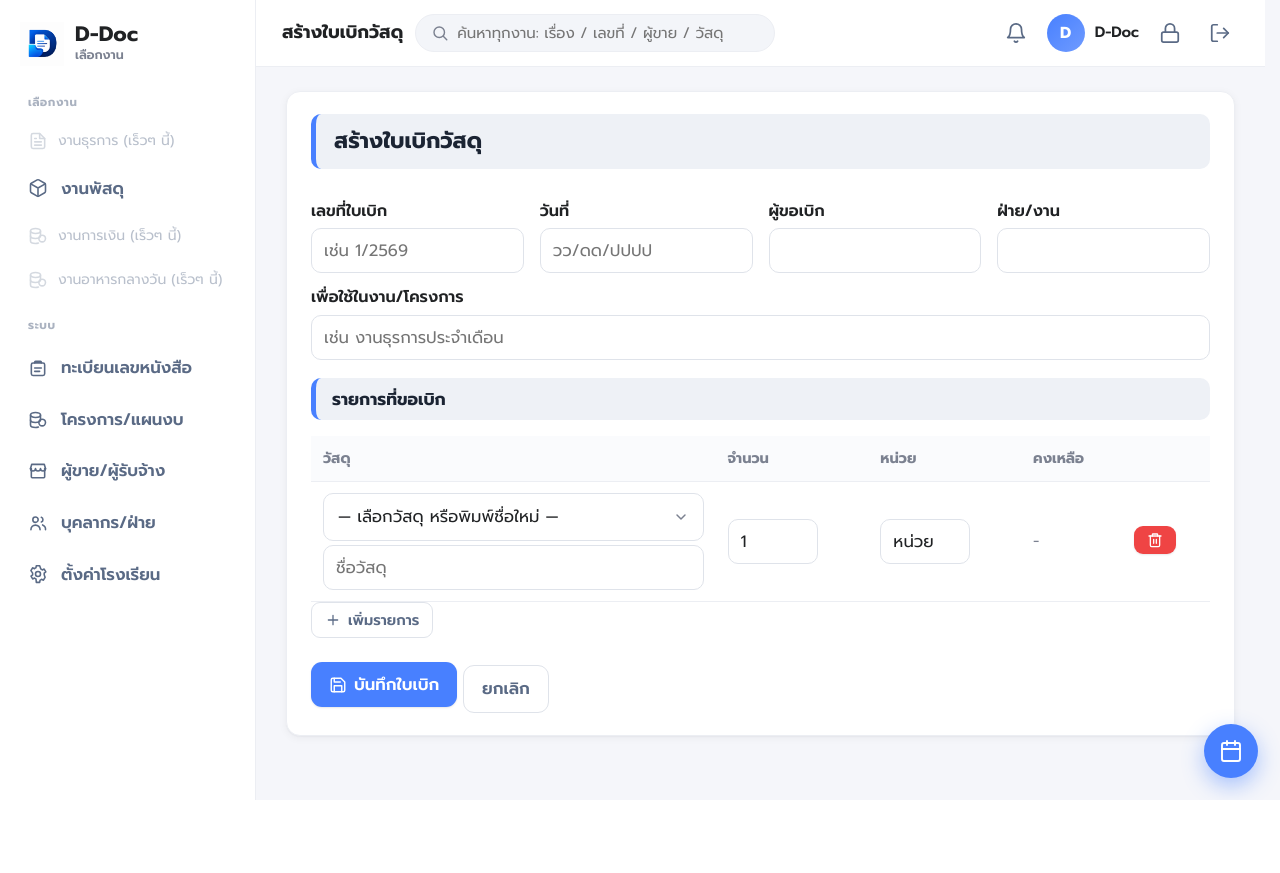
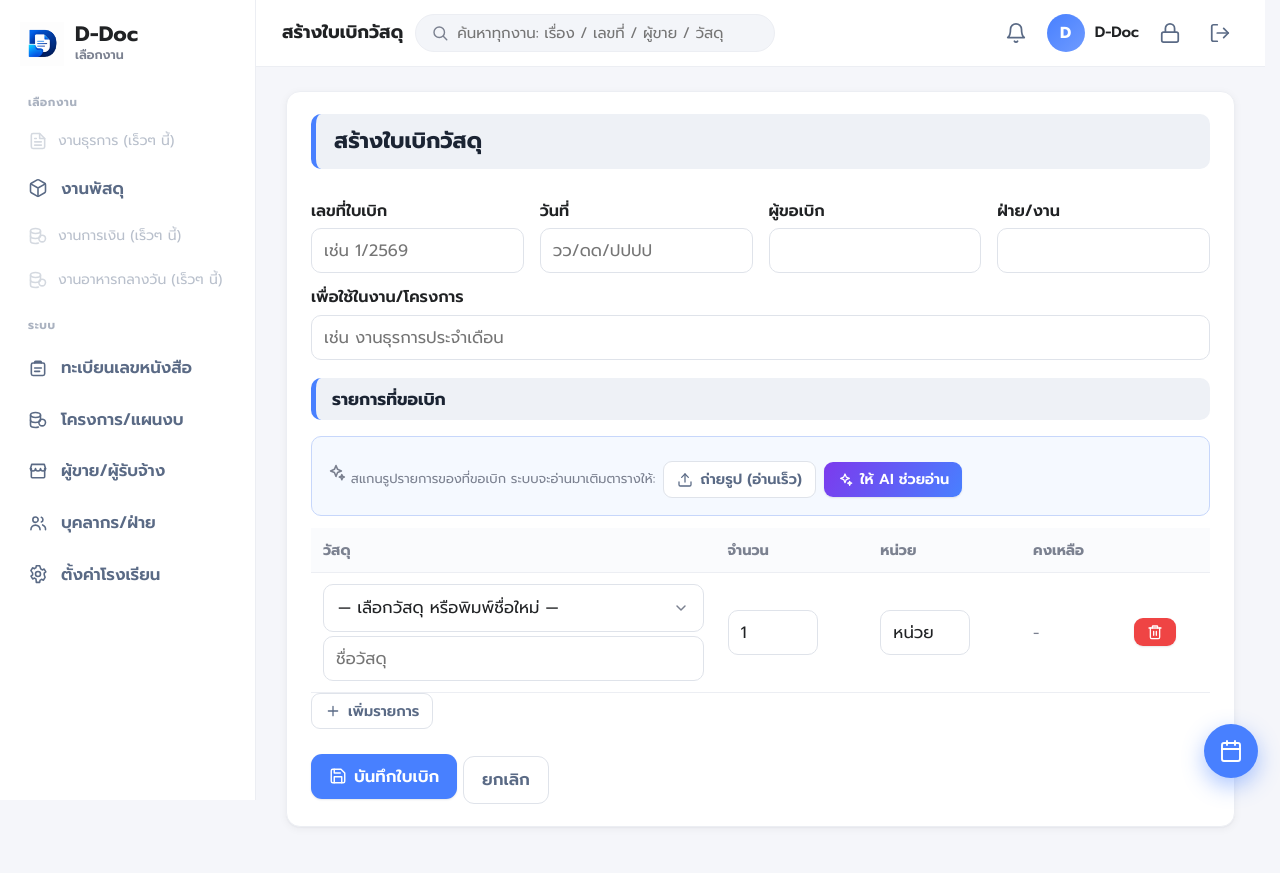
Before and after one commit to siratheetee-coder/D-Doc, a Python web app: template app/templates/requisition_form.html in a window 1280 px wide. Before the commit the page ends 800 px from the top, so only its background shows below. Run offline with Jinja, Linux system fonts and the light colour scheme; the template is opened without the code that fills it, so the values that code supplies are empty.

Commit message:
ใบเบิกวัสดุ: เพิ่มปุ่มถ่ายรูป + AI ช่วยอ่าน สแกนรายการ
ใช้ endpoint เดิม (/procurement/ocr-items, /procurement/ai-items)
- สแกนรูป -> เติมแถวรายการให้อัตโนมัติ (ชื่อ/จำนวน/หน่วย)
- จับคู่วัสดุที่มีในคลังโดยชื่อตรงกัน -> ผูก id + แสดงคงเหลือ
- ปรับ addRow ให้รับค่าพรีฟิลล์ (ยังเพิ่มแถวว่างได้เหมือนเดิม)

Co-Authored-By: Claude Opus 4.8 <noreply@anthropic.com>

```diff
--- a/app/templates/requisition_form.html
+++ b/app/templates/requisition_form.html
@@ -17,6 +17,20 @@
     <input name="purpose" placeholder="เช่น งานธุรการประจำเดือน">
 
     <h2 style="margin-top:18px;">รายการที่ขอเบิก</h2>
+    <div style="border:1px solid #c7d7fb; background:#f5f9ff; border-radius:10px; padding:12px 14px; margin-bottom:12px;">
+      <div style="display:flex; gap:8px; flex-wrap:wrap; align-items:center;">
+        <span class="muted" style="font-size:13px;"><svg class="icon"><use href="#ic-ai"/></svg> สแกนรูปรายการของที่ขอเบิก ระบบจะอ่านมาเติมตารางให้:</span>
+        <label class="btn gray sm" style="cursor:pointer;">
+          <svg class="icon"><use href="#ic-upload"/></svg> ถ่ายรูป (อ่านเร็ว)
+          <input type="file" accept="image/*" capture="environment" style="display:none;" onchange="reqScan(this,'/procurement/ocr-items','กำลังอ่านรูป (OCR)...')">
+        </label>
+        <label class="btn sm" style="cursor:pointer; background:linear-gradient(120deg,#7c3aed,#4880FF); color:#fff; border:none;">
+          <svg class="icon"><use href="#ic-ai"/></svg> ให้ AI ช่วยอ่าน
+          <input type="file" accept="image/*" capture="environment" style="display:none;" onchange="reqScan(this,'/procurement/ai-items','กำลังให้ AI อ่านรูป...')">
+        </label>
+        <span id="reqScanMsg" class="muted" style="font-size:13px;"></span>
+      </div>
+    </div>
     <table id="itemtbl">
       <thead><tr><th style="width:45%;">วัสดุ</th><th>จำนวน</th><th>หน่วย</th><th>คงเหลือ</th><th></th></tr></thead>
       <tbody id="itembody"></tbody>
@@ -38,7 +52,7 @@
     return '<option value="">— เลือกวัสดุ หรือพิมพ์ชื่อใหม่ —</option>' +
       MATS.map(function(m){return '<option value="'+m.id+'">'+m.name+' (คงเหลือ '+m.bal+' '+m.unit+')</option>';}).join('');
   }
-  function addRow(){
+  function addRow(name, qty, unit){
     var tr = document.createElement('tr');
     tr.innerHTML =
       '<td><select onchange="pick(this)" style="margin-bottom:4px;">'+matOptions()+'</select>'+
@@ -49,6 +63,35 @@
       '<td class="bal muted">-</td>'+
       '<td><button class="btn red sm" type="button" onclick="this.closest(\'tr\').remove()"><svg class="icon"><use href="#ic-trash"/></svg></button></td>';
     document.getElementById('itembody').appendChild(tr);
+    if(name){
+      tr.querySelector('input[name=item_name]').value = name;
+      if(qty)  tr.querySelector('input[name=item_qty]').value = qty;
+      if(unit) tr.querySelector('input[name=item_unit]').value = unit;
+      // จับคู่วัสดุที่มีอยู่ในคลังโดยอัตโนมัติ (ชื่อตรงกัน) -> ผูก id + คงเหลือ
+      var key = String(name).trim().toLowerCase();
+      var m = MATS.find(function(x){ return (x.name||'').trim().toLowerCase() === key; });
+      if(m){
+        tr.querySelector('select').value = m.id;
+        tr.querySelector('input[name=item_mid]').value = m.id;
+        tr.querySelector('input[name=item_unit]').value = unit || m.unit;
+        tr.querySelector('.bal').textContent = m.bal + ' ' + m.unit;
+      }
+    }
+    return tr;
+  }
+  function reqScan(input, url, busy){
+    if(!input.files || !input.files[0]) return;
+    var msg = document.getElementById('reqScanMsg');
+    msg.innerHTML = '<span class="spin"></span> ' + busy;
+    var fd = new FormData(); fd.append('file', input.files[0]);
+    fetch(url, {method:'POST', body:fd}).then(function(r){ return r.json(); }).then(function(d){
+      input.value = '';
+      if(d && d.error){ msg.textContent = d.error; return; }
+      var items = (d && d.items) || [];
+      if(!items.length){ msg.textContent = 'อ่านรายการจากรูปไม่ได้ — ลองถ่ายให้ชัด/ตรงขึ้น หรือเพิ่มแถวเอง'; return; }
+      items.forEach(function(it){ addRow(it.name, it.qty, it.unit); });
+      msg.textContent = 'เพิ่ม ' + items.length + ' รายการแล้ว — โปรดตรวจ/แก้ก่อนบันทึก';
+    }).catch(function(){ input.value=''; msg.textContent = 'อ่านรูปไม่สำเร็จ ลองใหม่อีกครั้ง'; });
   }
   function pick(sel){
     var m = MATS.find(function(x){return x.id==sel.value;});
```
